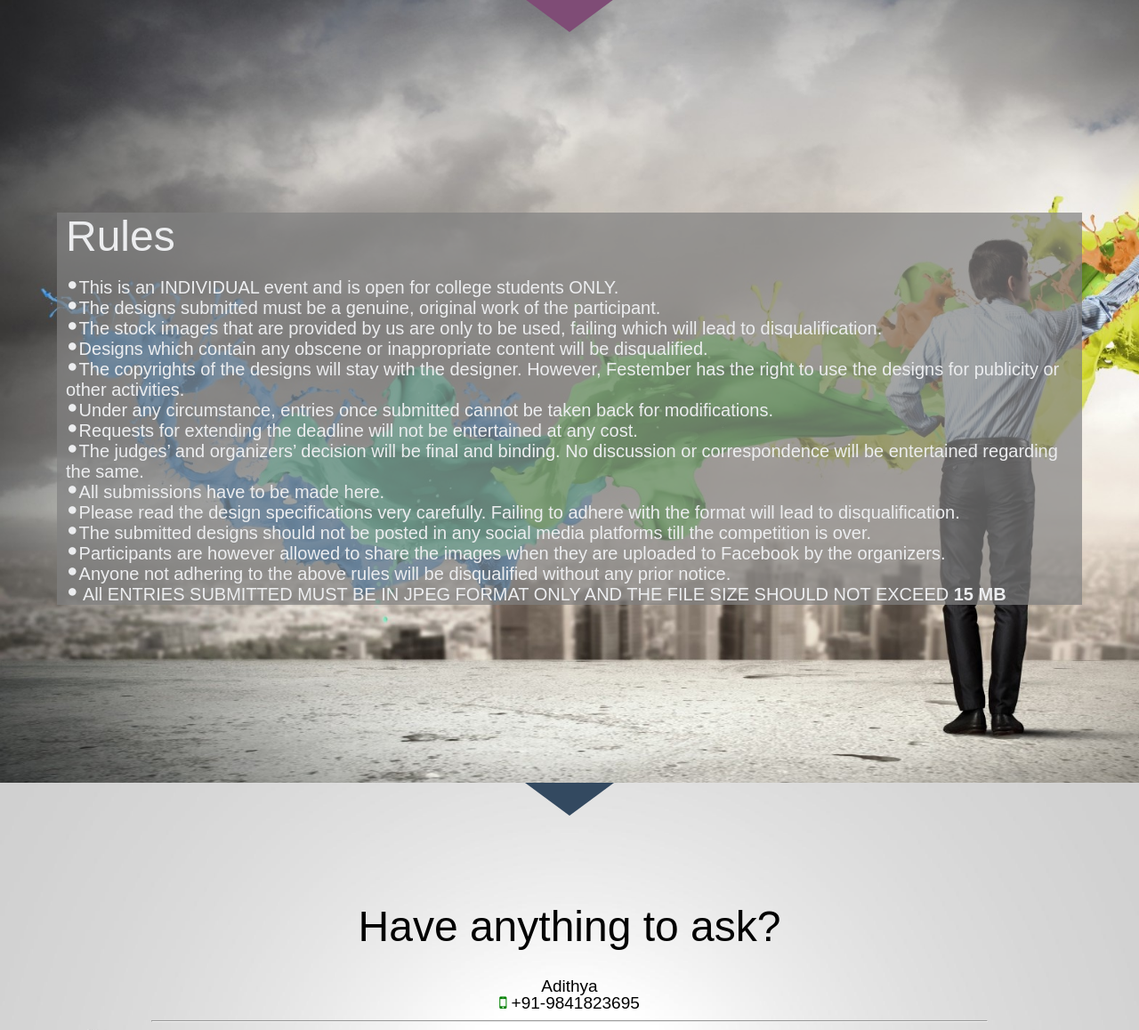
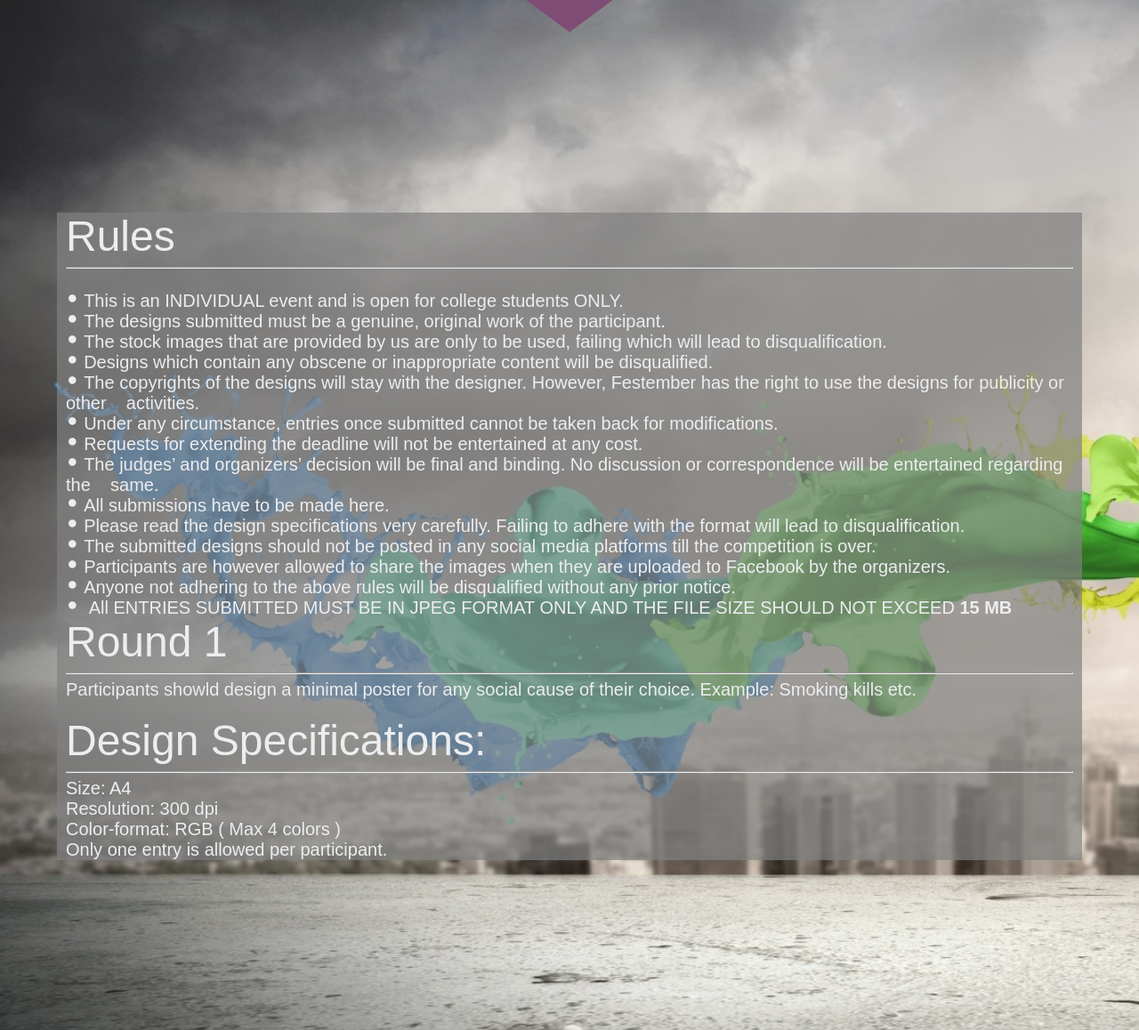
Before and after one commit to tushar-rishav/Festember-design, a PHP site: page / in a window 1280 px wide. Shown: the part 3197-4355 px from the top of the page at 89% size. Run offline with PHP 8.4, Linux system fonts and the light colour scheme; some libraries are stand-ins or nearby versions.

Commit message:
Round 1 added

```diff
--- a/fest/css/superfish.css
+++ b/fest/css/superfish.css
@@ -22,7 +22,7 @@ nav{ position:relative;padding: 0px 0 0 0;}
 .sf-menu>li>a{
 	font-size: 20px;
 	font-family: 'Signika', sans-serif;
-	color: #BF7878;
+	color: #0CE0B1;
 	position: relative;
 	line-height: 24px;
 	padding: 38px 13px 6px;
--- a/fest/index.html
+++ b/fest/index.html
@@ -20,7 +20,7 @@
 		<script src="js/tms-0.4.1.js"></script>
 		<script src="js/css3-mediaqueries.js"></script>
 
-		<link href="http://maxcdn.bootstrapcdn.com/font-awesome/4.2.0/css/font-awesome.min.css" rel="stylesheet">
+		<link href="https://maxcdn.bootstrapcdn.com/font-awesome/4.2.0/css/font-awesome.min.css" rel="stylesheet">
 		<script src="js/typed.js" type="text/javascript"></script>
 		<script>
 			$(document).ready(function(){
@@ -290,15 +290,15 @@
 								IMPORTANT DATES THAT YOU NEED TO KEEP TRACK OF
 							</p>
 							<ol style="font-size:20px;line-space:10px;">
-								<li><span class="dates">August</span> – Round 1 of the event</li>
-								<li><span class="dates">13th August</span>  – Round 1 deadline</li>
-								<li><span class="dates">18th August</span>  – Round 1 results</li>
-								<li><span class="dates">21st August</span>  – Round 2 of the event</li>
-								<li><span class="dates">28th August</span>  – Round 2 deadline</li>
-								<li><span class="dates">3rd September</span>  – Round 2 results</li>
-								<li><span class="dates">6th September</span>  – Round 3 of the event</li>
-								<li><span class="dates">11th September</span>  – Round 3 deadline</li>
-								<li><span class="dates">14th September</span>  – Round 3 results</li>
+								<li><span class="dates">13th August</span> – Round 1 of the event</li>
+								<li><span class="dates">15th August</span>  – Round 1 deadline</li>
+								<li><span class="dates">20th August</span>  – Round 1 results</li>
+								<li><span class="dates">23rd August</span>  – Round 2 of the event</li>
+								<li><span class="dates">30th August</span>  – Round 2 deadline</li>
+								<li><span class="dates">5th September</span>  – Round 2 results</li>
+								<li><span class="dates">8th September</span>  – Round 3 of the event</li>
+								<li><span class="dates">13th September</span>  – Round 3 deadline</li>
+								<li><span class="dates">16th September</span>  – Round 3 results</li>
 								<li>Finals shall be held during Festember <span class="dates">24-27 September</span></li>
 
 							</ol>
@@ -326,24 +326,40 @@
 
 
 						<div   data-sr="move 16px scale up 20%, over 0.5s,mobile true,reset true" >
-									<div data-sr="wait 0.7s, ease-in-out 100px" class="text1" ><h3>Rules</h3></div>
+									<div data-sr="wait 0.7s, ease-in-out 100px" class="text1" ><h3>Rules</h3></div><hr/>
 									<br/>
-									<ol style="font-size:20px;list-style:none;align:justify;line-height: initial;">
-										<li> <i class="fa  fa-1x fa-circle"></i>This is an INDIVIDUAL event and is open for college students ONLY.</li>
-										<li> <i class="fa fa-1x  fa-circle"></i>The designs submitted must be a genuine, original work of the participant. </li>
-										<li> <i class="fa fa-1x  fa-circle"></i>The stock images that are provided by us are only to be used, failing which will lead to disqualification.</li>
-										<li> <i class="fa fa-1x fa-circle"></i>Designs which contain any obscene or inappropriate content will be disqualified.</li>
-										<li> <i class="fa  fa-1x fa-circle"></i>The copyrights of the designs will stay with the designer. However, Festember has the right to use the designs for publicity or other activities.</li>
-										<li><i class="fa fa-1x  fa-circle"></i>Under any circumstance, entries once submitted cannot be taken back for modifications.</li>
-										<li> <i class="fa  fa-1x fa-circle"></i>Requests for extending the deadline will not be entertained at any cost.</li>
-										<li> <i class="fa  fa-1x fa-circle"></i>The judges’ and organizers’ decision will be final and binding. No discussion or correspondence will be entertained regarding the same.</li>
-										<li> <i class="fa  fa-1x fa-circle"></i>All submissions have to be made here.</li>
-										<li> <i class="fa fa-1x  fa-circle"></i>Please read the design specifications very carefully. Failing to adhere with the format will lead to disqualification.</li>
-										<li> <i class="fa fa-1x  fa-circle"></i>The submitted designs should not be posted in any social media platforms till the competition is over.</li>
-										<li> <i class="fa  fa-1x fa-circle"></i>Participants are however allowed to share the images when they are uploaded to Facebook by the organizers.</li>
-										<li> <i class="fa  fa-1x fa-circle"></i>Anyone not adhering to the above rules will be disqualified without any prior notice.</li>
-										<li><i class="fa  fa-1x fa-circle"></i> All ENTRIES SUBMITTED MUST BE IN JPEG FORMAT ONLY AND THE FILE SIZE SHOULD NOT EXCEED <b >15 MB</b></li>
+									<ol style="font-size:20px;list-style:none;align:left;line-height: initial;">
+										<li> <i class="fa  fa-1x fa-circle"></i>&nbsp;This is an INDIVIDUAL event and is open for college students ONLY.</li>
+										<li> <i class="fa fa-1x  fa-circle"></i>&nbsp;The designs submitted must be a genuine, original work of the participant. </li>
+										<li> <i class="fa fa-1x  fa-circle"></i>&nbsp;The stock images that are provided by us are only to be used, failing which will lead to disqualification.</li>
+										<li> <i class="fa fa-1x fa-circle"></i>&nbsp;Designs which contain any obscene or inappropriate content will be disqualified.</li>
+										<li> <i class="fa  fa-1x fa-circle"></i>&nbsp;The copyrights of the designs will stay with the designer. However, Festember has the right to use the designs for publicity or other &nbsp;&nbsp;&nbsp;activities.</li>
+										<li><i class="fa fa-1x  fa-circle"></i>&nbsp;Under any circumstance, entries once submitted cannot be taken back for modifications.</li>
+										<li> <i class="fa  fa-1x fa-circle"></i>&nbsp;Requests for extending the deadline will not be entertained at any cost.</li>
+										<li> <i class="fa  fa-1x fa-circle"></i>&nbsp;The judges’ and organizers’ decision will be final and binding. No discussion or correspondence will be entertained regarding the&nbsp; &nbsp;&nbsp;same.</li>
+										<li> <i class="fa  fa-1x fa-circle"></i>&nbsp;All submissions have to be made here.</li>
+										<li> <i class="fa fa-1x  fa-circle"></i>&nbsp;Please read the design specifications very carefully. Failing to adhere with the format will lead to disqualification.</li>
+										<li> <i class="fa fa-1x  fa-circle"></i>&nbsp;The submitted designs should not be posted in any social media platforms till the competition is over.</li>
+										<li> <i class="fa  fa-1x fa-circle"></i>&nbsp;Participants are however allowed to share the images when they are uploaded to Facebook by the organizers.</li>
+										<li> <i class="fa  fa-1x fa-circle"></i>&nbsp;Anyone not adhering to the above rules will be disqualified without any prior notice.</li>
+										<li><i class="fa  fa-1x fa-circle"></i> &nbsp;All ENTRIES SUBMITTED MUST BE IN JPEG FORMAT ONLY AND THE FILE SIZE SHOULD NOT EXCEED <b >15 MB</b></li>
 									</ol>
+
+									<div class="round">
+										<h3>Round 1</h3>
+										<hr/>
+										<p style="font-size:20px;list-style:none;align:justify;line-height: initial;" >
+											Participants showld design a minimal poster for any social cause of their choice. Example: Smoking kills etc.
+										</p>
+										<h3>Design Specifications:</h3><hr/>
+										<ol style="font-size:20px;list-style:none;align:justify;line-height: initial;">
+											<li>Size: A4</li>
+											<li>Resolution: 300 dpi</li>
+											<li>Color-format: RGB ( Max 4 colors ) </li>
+											<li>Only one entry is allowed per participant.</li>
+										</ol>
+
+									</div>
 
 
 						</div>
```
